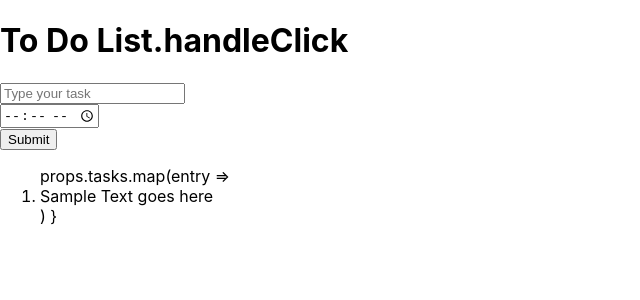
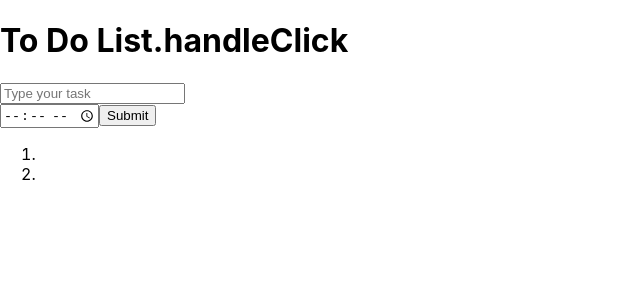
Before and after one commit to chingu-voyages/geckos-project-10, a React (Create React App) app in the folder to-do-app original/: page / in a window 1280 px wide. Shown: the top 300 px of the page, without its empty margins (0-640 px from the left). Built offline with nearby package versions, Linux system fonts and the light colour scheme.

Commit message:
set time for Task, cleaned up code

```diff
--- a/to-do-app original/src/Alert.js
+++ b/to-do-app original/src/Alert.js
@@ -1,12 +1,12 @@
 import React, { Component } from 'react';
 
-export default class Alert extends React.Component {
+const Alert = props => {
 
-    render(){
         return(
             <div>
-                    <input name="alert-time" type="time" />
+                    <input name="alert-time" type="time" onChange={props.onChange} />
             </div>
         )
-    }
 }
+
+export default Alert;
--- a/to-do-app original/src/App.js
+++ b/to-do-app original/src/App.js
@@ -7,19 +7,39 @@ class App extends Component {
   constructor (props) {
     super(props)
     this.state = {
+      // IS THIS.STATE SET UP PROPERLY?
       input: '',
-      tasks: []
+      time: '',
+      tasks: [{
+        name: "",
+        time: ""
+      }]
     }
-    // this.handleChangeInput = this.handleChangeInput.bind(this);
-    // this.handleClick = this.handleClick.bind(this);
   }
 
-// handleClick = (event) => {
-//   console.log('SAMPLE CLICK');
-//   event.preventDefault();
-//   this.setState({tasks: [this.state.input]});   //referring to line 9
-//   console.log(this.state.tasks)
-// }
+
+  handleClick = (event) => {
+    // console.log('sample click')
+    event.preventDefault();
+      console.log("this.state.tasks", this.state.tasks)
+      this.setState({tasks:[{...this.state.tasks, name: this.state.input, time: this.state.time}]})
+
+}
+
+handleChangeInput = (entry) => {
+    // const userInput = entry.target.value;
+    this.setState({ input: entry.target.value });
+    // console.log(this.state.input)
+    console.log("entry.target.value", entry.target.value)
+    console.log("entry.target", entry.target)
+    // return userInput;
+}
+
+handleChangeTime = (entry) => {
+  this.setState({time: entry.target.value});
+  console.log(entry.target.value)
+}
+
 
   render() {
     return (
@@ -31,8 +51,11 @@ class App extends Component {
         value={this.state.input}
         onSubmit = {this.handleClick} //props that are being passed to Form
         onChange = {this.handleChangeInput}//refer to props.onChange in Form.js
+        time ={this.handleChangeTime}
       />
 
+      <Task
+        tasks={this.state.tasks} />
 
       </div>
     );
--- a/to-do-app original/src/Form.js
+++ b/to-do-app original/src/Form.js
@@ -1,42 +1,44 @@
 import React, { Component } from 'react';
 import Alert from './Alert.js'
-import Task from './Task.js';
 
-export default class Form extends React.Component { //stateless component
+// export default class Form extends React.Component { //stateful component
+
+const Form = props => {
+    return (
+        <div>
+        <form>
+            <input name="task" type="text" onChange = {props.onChange}  placeholder="Type your task" /><br></br>
+            <input name="alert-time" type="time" onChange = {props.time} />
+
+        {/* <Alert onChange={props.handleChangeInput} />    */}
+        <button onClick={props.onSubmit} >Submit</button>
+
+        </form>
+        </div>
+
+            )
+}
+
+export default Form;
+
+// render(){
 
 
+//     return (
+// <div>
+// <form>
+//     <input name="task" type="text" value={this.props.input} onChange = {this.handleChangeInput}  placeholder="Type your task" /><br></br>
+//     {/* how to access 'name' from input tag? */}
 
-handleClick = (event) => {
-    // console.log('sample click')
-    event.preventDefault();
-      console.log(this.state.task)
+//     <Alert />
 
-}
+//     <button onClick={this.handleClick} >Submit</button>
 
-handleChangeInput = (entry) => {
-    const userInput = entry.target.value;
-    this.setState({ task: userInput });
-    return userInput;
-}
+// </form>
+//  <Task item={this.props.form} />
+// </div>
 
-render(){
+//     )
+// }
 
-
-    return (
-<div>
-<form>
-    <input name="task" type="text" value={this.props.input} onChange = {this.handleChangeInput}  placeholder="Type your task" /><br></br>
-    {/* how to access 'name' from input tag? */}
-
-    <Alert />
-
-    <button onClick={this.handleClick} >Submit</button>
-
-</form>
- <Task item={this.props.form} />
-</div>
-
-    )
-}
-
-}
+// }
--- a/to-do-app original/src/Task.js
+++ b/to-do-app original/src/Task.js
@@ -1,16 +1,19 @@
 import React, {Component} from 'react';
-import Form from './Form.js';
 
 const Task = props => {
 
   return(
         <div>
             <ol>
-                { console.log()}
-                    props.tasks.map(entry => {
-
-                            <li>Sample Text goes here</li>
-
+                    {props.tasks.map(entry => {
+                        return(
+                            <div>
+                            {/* NOT SET UP PROPERLY YET */}
+                            <li>{entry.name}</li>
+                            <li> {entry.time}</li>
+                            {/* NOT SET UP PROPERLY YET */}
+                            </div>
+                        )
                     })
                 }
             </ol>
```
